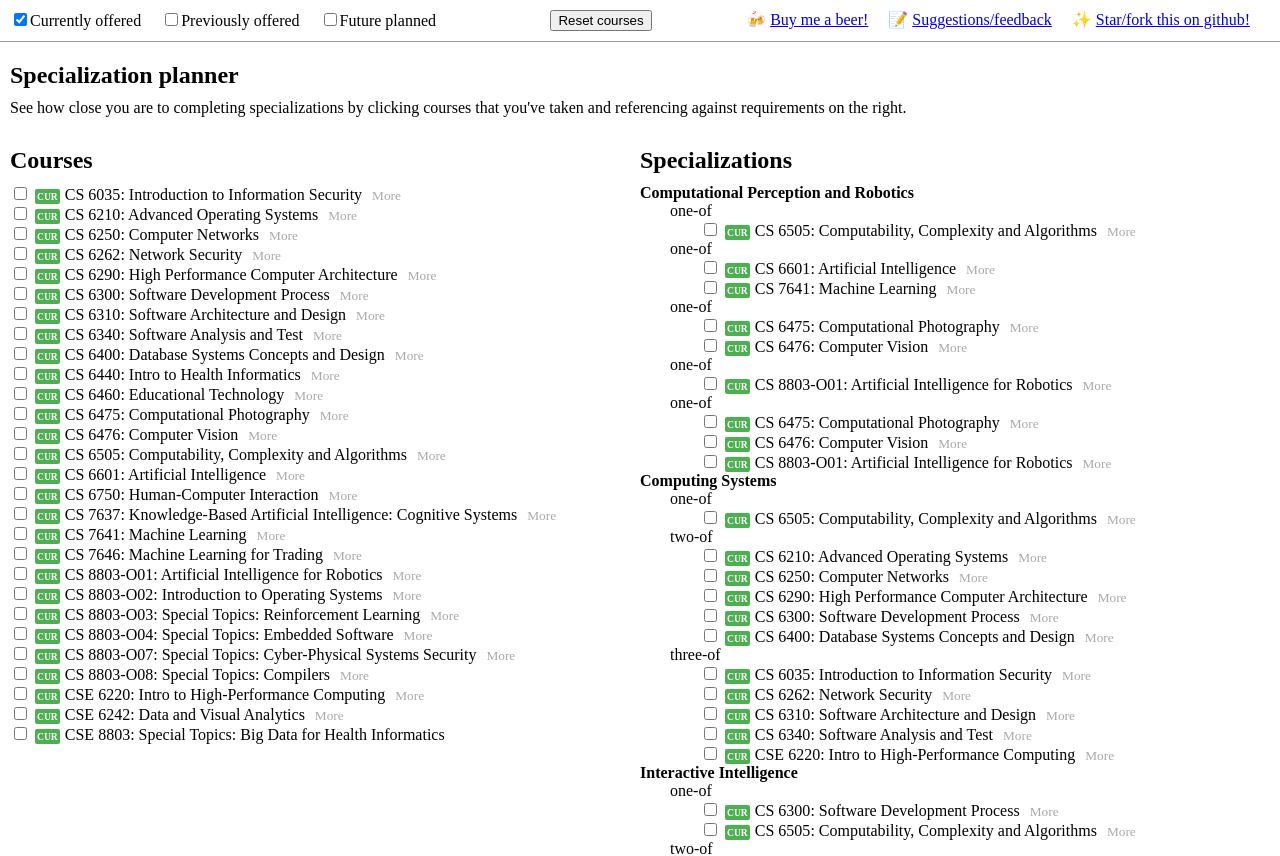
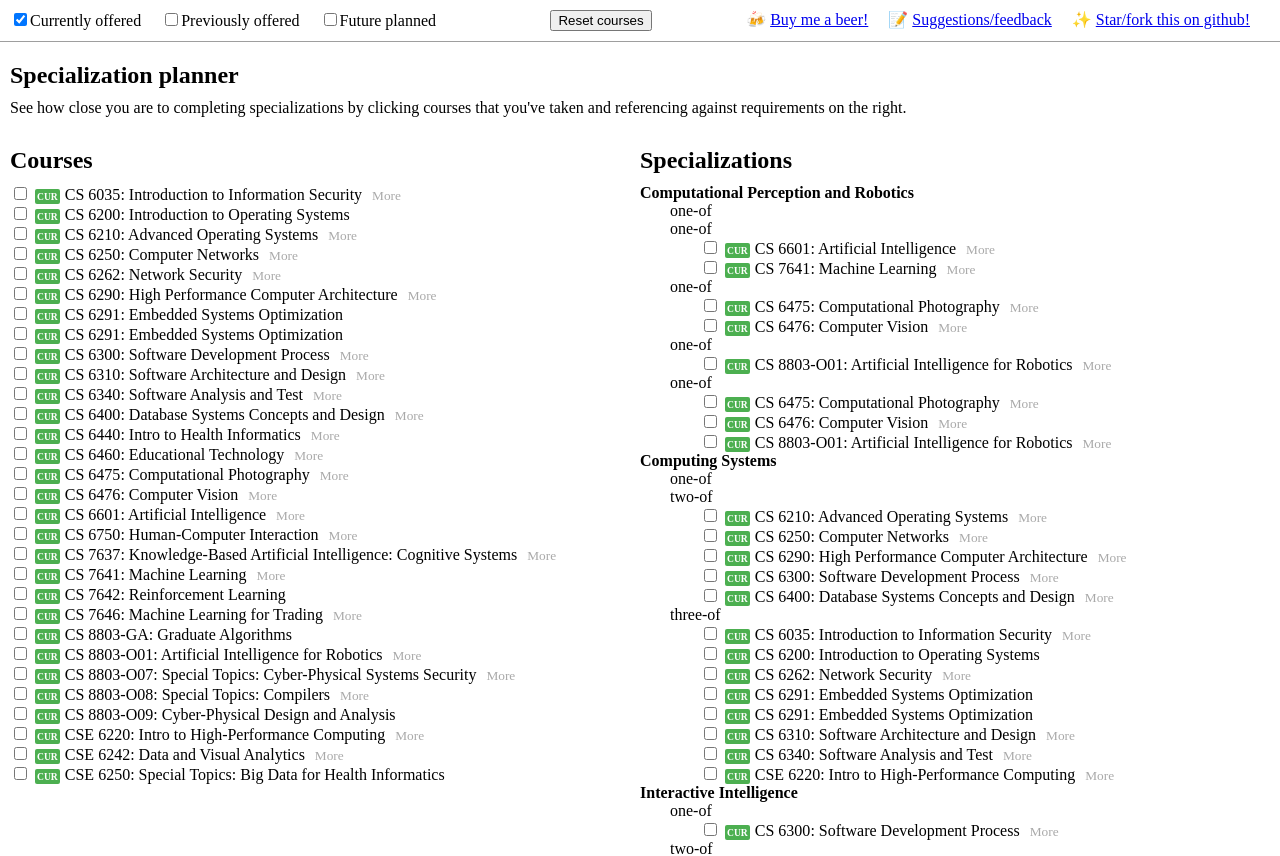
Before and after one commit to jeanbza/git-course-map, a React app: page / in a window 1280 px wide. Shown: the top 856 px of the page. Built offline with nearby package versions, Linux system fonts and the light colour scheme.

Commit message:
Update courses.js to reflect https://www.omscs.gatech.edu/current-courses during registration for Spring 2018

```diff
--- a/src/constants/courses.js
+++ b/src/constants/courses.js
@@ -311,7 +311,7 @@ export default [
   },
   {
     code: 'CS 6505',
-    state: states.CURRENT,
+    state: states.PREVIOUS,
     name: 'Computability, Complexity and Algorithms',
     moreInformation: {
       reviewLink: 'https://omscentral.com/reviews/6505'
@@ -359,7 +359,7 @@ export default [
   },
   {
     code: 'CSE 8803',
-    state: states.CURRENT,
+    state: states.PREVIOUS,
     name: 'Special Topics: Big Data for Health Informatics'
   },
   {
@@ -377,7 +377,7 @@ export default [
   },
   {
     code: 'CS 8803-O02',
-    state: states.CURRENT,
+    state: states.PREVIOUS,
     name: 'Introduction to Operating Systems',
     moreInformation: {
       reviewLink: 'https://omscentral.com/reviews/8803-O02'
@@ -385,7 +385,7 @@ export default [
   },
   {
     code: 'CS 8803-O03',
-    state: states.CURRENT,
+    state: states.PREVIOUS,
     name: 'Special Topics: Reinforcement Learning',
     moreInformation: {
       reviewLink: 'https://omscentral.com/reviews/8803-O03'
@@ -393,7 +393,7 @@ export default [
   },
   {
     code: 'CS 8803-O04',
-    state: states.CURRENT,
+    state: states.PREVIOUS,
     name: 'Special Topics: Embedded Software',
     moreInformation: {
       reviewLink: 'https://omscentral.com/reviews/8803-O04'
@@ -468,5 +468,40 @@ export default [
     code: 'CS 8803-xx7',
     state: states.FUTURE,
     name: 'Special Topics: Data Visualization',
-  }
+  },
+  {
+    code: 'CS 6200',
+    state: states.CURRENT,
+    name: 'Introduction to Operating Systems',
+  },
+  {
+    code: 'CS 6291',
+    state: states.CURRENT,
+    name: 'Embedded Systems Optimization',
+  },
+  {
+    code: 'CS 7642',
+    state: states.CURRENT,
+    name: 'Reinforcement Learning',
+  },
+  {
+    code: 'CS 8803-GA',
+    state: states.CURRENT,
+    name: 'Graduate Algorithms',
+  },
+  {
+    code: 'CS 8803-O09',
+    state: states.CURRENT,
+    name: 'Cyber-Physical Design and Analysis ',
+  },
+  {
+    code: 'CSE 6250',
+    state: states.CURRENT,
+    name: 'Special Topics: Big Data for Health Informatics',
+  },
+  {
+    code: 'CS 6291',
+    state: states.CURRENT,
+    name: 'Embedded Systems Optimization',
+  },
 ]
```
